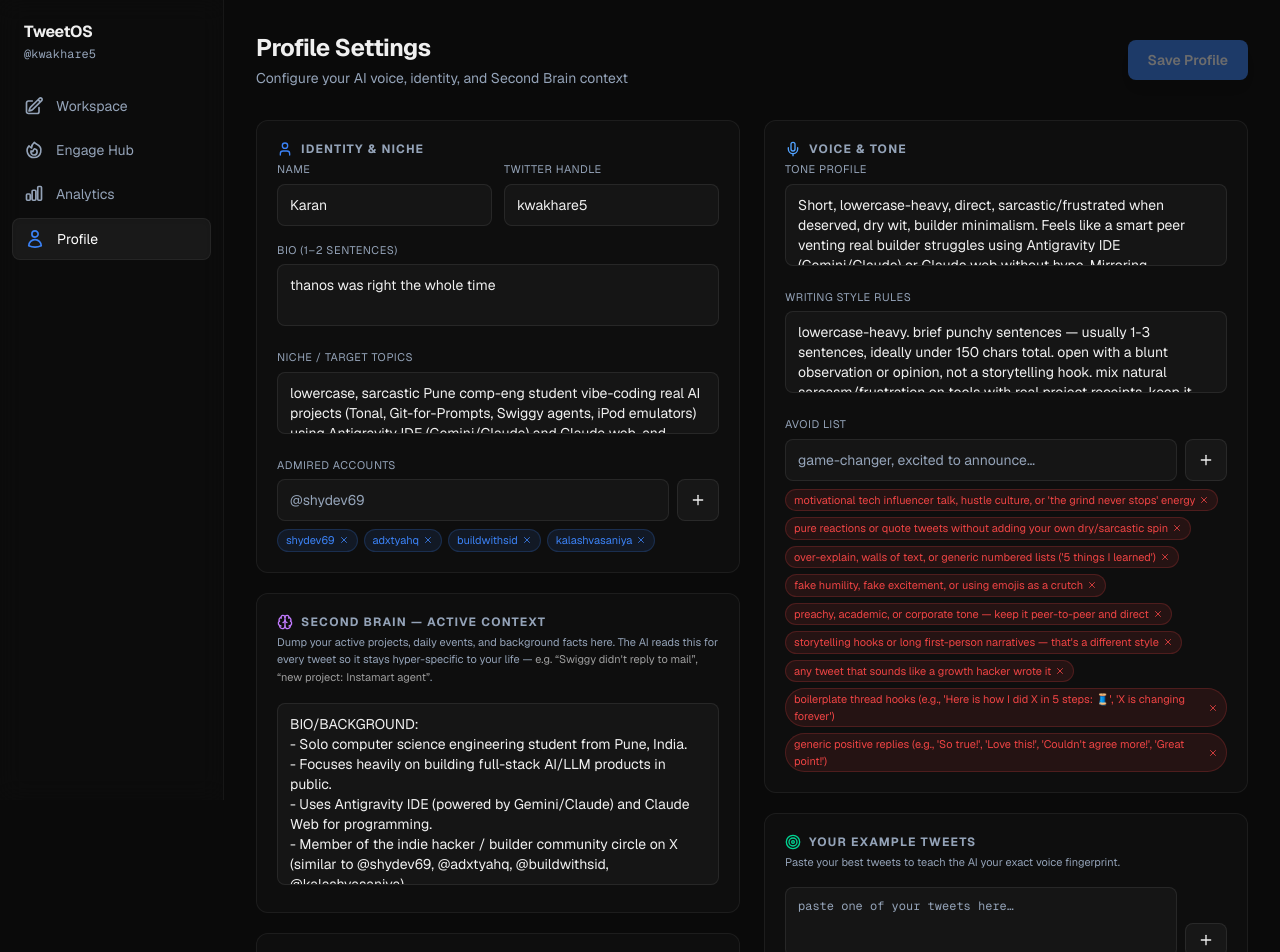
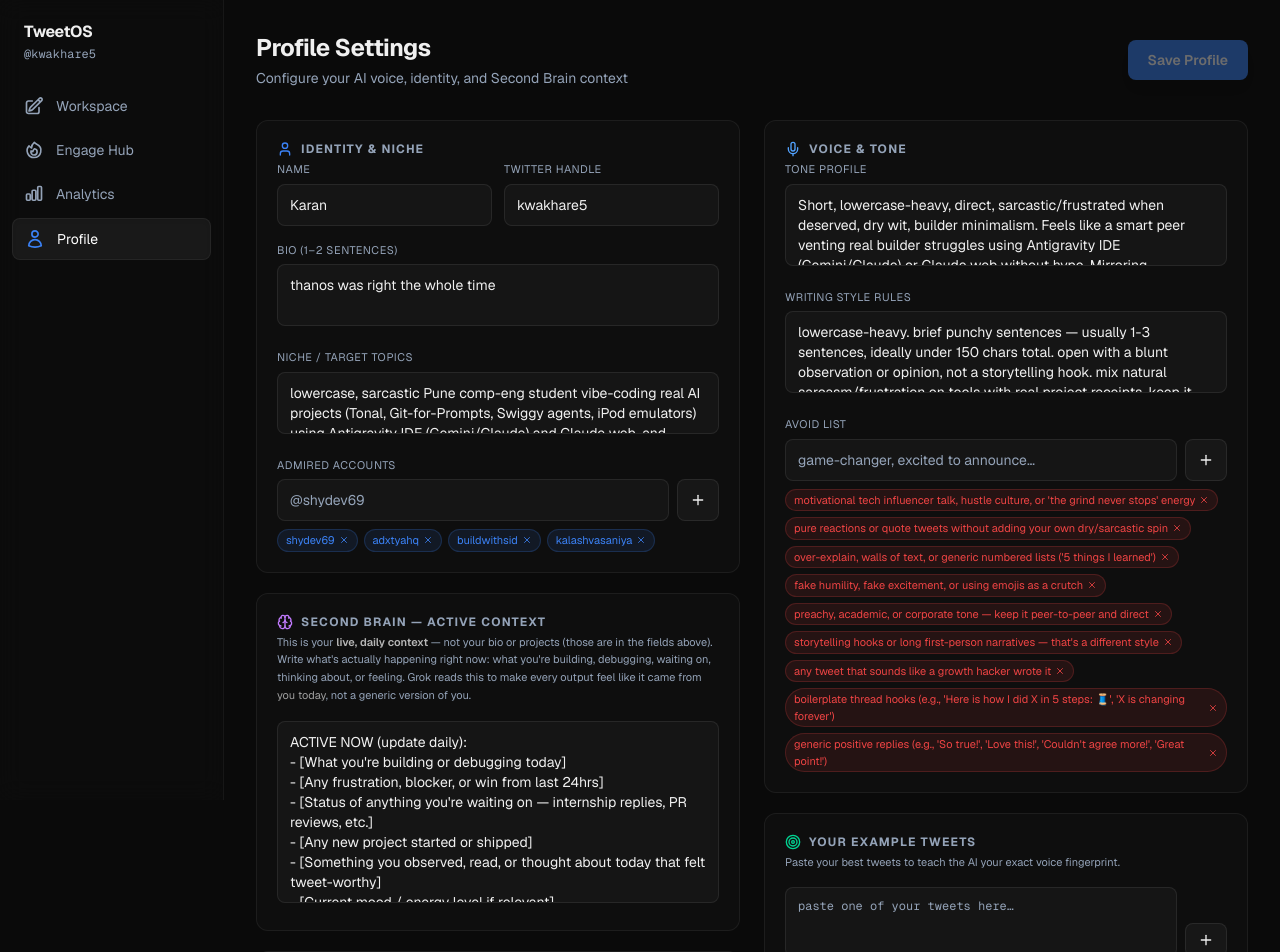
Before and after one commit to kwakhare5/TweetOS, a Next.js app: page /profile in a window 1280 px wide. Shown: the top 952 px of the page. Built offline with nearby package versions, Linux system fonts and the light colour scheme; no server answers.

Commit message:
Fix: move static bio/projects out of secondBrain into profile fields — Second Brain is daily context only

```diff
--- a/src/app/profile/page.tsx
+++ b/src/app/profile/page.tsx
@@ -224,14 +224,14 @@ export default function ProfilePage() {
                 <h2 className="text-xs uppercase tracking-widest font-bold text-[var(--text-muted)]">Second Brain — Active Context</h2>
               </div>
               <p className="text-[11px] text-[var(--text-muted)] leading-relaxed">
-                Dump your active projects, daily events, and background facts here. The AI reads this for every tweet so it stays hyper-specific to your life — <span className="text-white/60">e.g. &ldquo;Swiggy didn&apos;t reply to mail&rdquo;, &ldquo;new project: Instamart agent&rdquo;</span>.
+                This is your <span className="text-white/70 font-semibold">live, daily context</span> — not your bio or projects (those are in the fields above). Write what&apos;s actually happening right now: what you&apos;re building, debugging, waiting on, thinking about, or feeling. Grok reads this to make every output feel like it came from <span className="text-white/60">you today</span>, not a generic version of you.
               </p>
               <textarea
                 className={inputCls}
                 rows={8}
                 value={secondBrain}
                 onChange={e => setSecondBrain(e.target.value)}
-                placeholder={"– Pune CS student, 3rd year, SIT\n– Applied to Swiggy internship, awaiting reply\n– Currently building: Instamart delivery agent (Next.js + Supabase)\n– Shipped: Tonal (music app), Git-for-Prompts\n– Uses Antigravity IDE for everything\n– Daily: studying DSA, building in public, shipping fast"}
+                placeholder={"ACTIVE NOW (update daily):\n– Swiggy Builders: applied, no reply yet. checked inbox 3 times.\n– Debugging Supabase auth session not persisting across tabs\n– Shipped the Grok packet rewrite this morning\n– Read about Claude 4 Sonnet context limit — has opinions\n– Feeling behind on DSA but shipped 2 things this week so net positive\n\nYour bio, niche, voice, and projects live in the fields above — this is just what changed today."}
               />
             </section>
 
--- a/src/data/seedProfile.ts
+++ b/src/data/seedProfile.ts
@@ -111,31 +111,20 @@ export const SEED_PROFILE: UserProfile = {
   ],
 
   postingFrequency: "3-5 short tweets/day + 20-30 replies/day in builder community, optimizing for evening IST windows (6-9PM)",
-  secondBrain: `BIO/BACKGROUND:
-- Solo computer science engineering student from Pune, India.
-- Focuses heavily on building full-stack AI/LLM products in public.
-- Uses Antigravity IDE (powered by Gemini/Claude) and Claude Web for programming.
-- Member of the indie hacker / builder community circle on X (similar to @shydev69, @adxtyahq, @buildwithsid, @kalashvasaniya).
-- Prefers raw/lowercase, minimalist, sarcastic developer takes over influencer hype.
+  secondBrain: `ACTIVE NOW (update daily):
+- [What you're building or debugging today]
+- [Any frustration, blocker, or win from last 24hrs]
+- [Status of anything you're waiting on — internship replies, PR reviews, etc.]
+- [Any new project started or shipped]
+- [Something you observed, read, or thought about today that felt tweet-worthy]
+- [Current mood / energy level if relevant]
 
-PROJECTS & TECH STACK DETAILED INFO:
-1. Tonal (Chrome Extension):
-   - Turns corporate Gmail/Slack/WhatsApp jargon into standard casual human speech.
-   - Built with Next.js, Groq API (extremely fast latency), and vanilla JS.
-2. Git-for-Prompts:
-   - Version control system for LLM prompts, resembling GitHub.
-   - Built with Next.js, Supabase, Monaco Editor interface, and Drizzle ORM.
-3. MemoryPalace:
-   - Second brain RAG application with vector search indexing.
-   - Built with pgvector, Next.js, and local embedding models.
-4. Swiggy/Instamart Agent:
-   - Automation script checking Swiggy Builders waitlists/emails and automating Instamart order logs.
-   - Built using Node.js, Groq API, and custom state synchronization.
-5. Karan's iPod:
-   - Classic retro iPod emulator with a digital clickwheel for playing Spotify/Apple Music tracks.
-   - Built with React, Tailwind, Framer Motion, and web APIs.
-6. TweetOS:
-   - Custom Twitter workspace app with real-time reach scoring, Grok hand-off, and analytics sync loop.`,
+EXAMPLE (replace with your real today):
+- Swiggy Builders: applied, no reply yet. refreshed email 4 times.
+- Debugging auth middleware on TweetOS — supabase session not persisting across tabs
+- Shipped Grok packet improvements this morning with Antigravity IDE
+- Read about Claude 4 Sonnet context window — feels like cheating for RAG apps
+- Feeling behind on DSA prep but shipped 2 things this week so net positive`,
   createdAt: new Date().toISOString(),
   updatedAt: new Date().toISOString()
 }
--- a/src/lib/grok-packager.ts
+++ b/src/lib/grok-packager.ts
@@ -34,10 +34,16 @@ ${profile.voice.tone}
 WRITING STYLE RULES:
 ${profile.voice.writingStyle}
 
-SECOND BRAIN — MY FULL CONTEXT (READ THIS CAREFULLY):
-This is not just my projects list. This is my actual current state — my active thoughts, opinions, frustrations, wins, what I am building, what I failed at, what I waiting on, what I'm learning, who I'm talking to, and how I currently see the world. Use this to make every output hyper-specific to who I am right now, not a generic version of me.
+PROJECTS & SHIPPED WORK (from profile):
+${(profile.goals || []).filter(g => g.toLowerCase().includes('project') || g.toLowerCase().includes('tonal') || g.toLowerCase().includes('git') || g.toLowerCase().includes('instamart') || g.toLowerCase().includes('ipod') || g.toLowerCase().includes('tweetos')).join('\n') || profile.niche}
 
-${profile.secondBrain || '[No second brain context loaded. Remind user to fill it in under /profile → Second Brain section.]'}
+MY GOALS:
+${(profile.goals || []).map(g => `• ${g}`).join('\n')}
+
+SECOND BRAIN — WHAT CHANGED TODAY (read this carefully):
+This is NOT bio or projects — those are above. This is the live, daily version of who I am right now: what I built, broke, shipped, failed at, waited on, thought about, and felt today. Every output you generate must be anchored to this current context, not a generic version of me.
+
+${profile.secondBrain || '[Second Brain empty — user has not updated today\'s context yet. Use profile identity fields above only.]'}
 
 CONTENT PILLARS (weight and description):
 ${profile.contentPillars.map(p => `• ${p.name} (${p.percentage}%): ${p.description}`).join('\n')}
```
